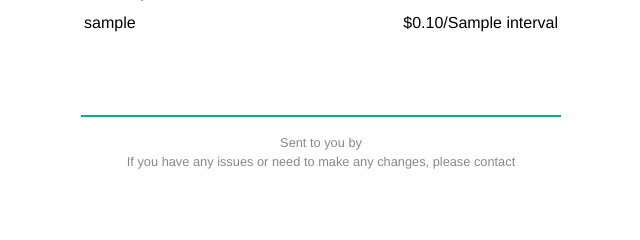
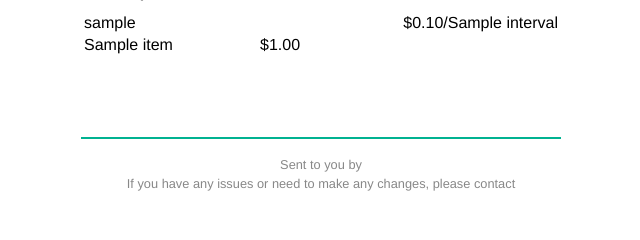
Before and after one commit to frnsys/konbini.py, a Flask app: template konbini/templates/shop/email/new_subscription.html in a window 1280 px wide. Shown: the part 146-386 px from the top of the page, without its empty margins (319-959 px from the left). Run offline with Flask 2, Linux system fonts and the light colour scheme; the template is opened without the code that fills it: most values are stand-ins (such as "Sample title", 1, 10 or a date in 2020).

Commit message:
include line items in subscription email

```diff
--- a/konbini/routes.py
+++ b/konbini/routes.py
@@ -345,6 +345,7 @@ def checkout_completed_hook():
         if session['subscription'] is not None:
             sub_id = session['subscription']
             cus_id = session['customer']
+            line_items = session['line_items']
             sub = stripe.Subscription.retrieve(sub_id)
             meta = sub.metadata
             if meta:
@@ -354,12 +355,13 @@ def checkout_completed_hook():
 
             send_email(current_app.config['NEW_ORDER_RECIPIENT'],
                        'New subscription', 'new_subscription',
-                       subscription=sub)
+                       subscription=sub, line_items=line_items)
 
             # Notify customer
             customer = stripe.Customer.retrieve(cus_id)
             customer_email = customer['email']
-            send_email(customer_email, 'Thank you for your subscription', 'complete_subscription', subscription=sub)
+            send_email(customer_email, 'Thank you for your subscription', 'complete_subscription',
+                       subscription=sub, line_items=line_items)
             return '', 200
 
         else:
--- a/konbini/templates/shop/email/complete_subscription.html
+++ b/konbini/templates/shop/email/complete_subscription.html
@@ -13,6 +13,12 @@
             <td style="text-align:right;">{{ '${:,.2f}'.format(item.plan.amount/100) }}/{% if item.plan.interval_count > 1 %}{{ item.plan.interval_count }} {% endif %}{{ item.plan.interval }}{% if item.plan.interval_count > 1 %}s{% endif %}</td>
         </tr>
       {% endfor %}
+      {% for item in line_items %}
+          <tr>
+              <td>{{ item.name }}</td>
+              <td>{{ '${:,.2f}'.format(item.amount/100 * item.quantity) }}</td>
+          </tr>
+      {% endfor %}
   </table>
 </div>
 {% endblock %}
--- a/konbini/templates/shop/email/complete_subscription.txt
+++ b/konbini/templates/shop/email/complete_subscription.txt
@@ -6,3 +6,7 @@ Subscription #{{ subscription.id[4:] }}
 {{ item.plan.nickname }}
     {{ '${:,.2f}'.format(item.plan.amount/100) }}/{% if item.plan.interval_count > 1 %}{{ item.plan.interval_count }} {% endif %}{{ item.plan.interval }}{% if item.plan.interval_count > 1 %}s{% endif %}
 {% endfor %}
+{% for item in line_items %}
+{{ item.name }}
+    {{ '${:,.2f}'.format(item.amount/100 * item.quantity) }}
+{% endfor %}
--- a/konbini/templates/shop/email/new_subscription.html
+++ b/konbini/templates/shop/email/new_subscription.html
@@ -13,6 +13,12 @@
             <td style="text-align:right;">{{ '${:,.2f}'.format(item.plan.amount/100) }}/{% if item.plan.interval_count > 1 %}{{ item.plan.interval_count }} {% endif %}{{ item.plan.interval }}{% if item.plan.interval_count > 1 %}s{% endif %}</td>
         </tr>
        {% endfor %}
+       {% for item in line_items %}
+           <tr>
+               <td>{{ item.name }}</td>
+               <td>{{ '${:,.2f}'.format(item.amount/100 * item.quantity) }}</td>
+           </tr>
+       {% endfor %}
   </table>
 </div>
 {% endblock %}
--- a/konbini/templates/shop/email/new_subscription.txt
+++ b/konbini/templates/shop/email/new_subscription.txt
@@ -6,3 +6,7 @@ Subscription #{{ subscription.id[4:] }}
 {{ item.plan.nickname }}
     {{ '${:,.2f}'.format(item.plan.amount/100) }}/{% if item.plan.interval_count > 1 %}{{ item.plan.interval_count }} {% endif %}{{ item.plan.interval }}{% if item.plan.interval_count > 1 %}s{% endif %}
 {% endfor %}
+{% for item in line_items %}
+{{ item.name }}
+    {{ '${:,.2f}'.format(item.amount/100 * item.quantity) }}
+{% endfor %}
```
Also changed, not shown: konbini/templates/shop/shipping.html (+3 -4 lines).
